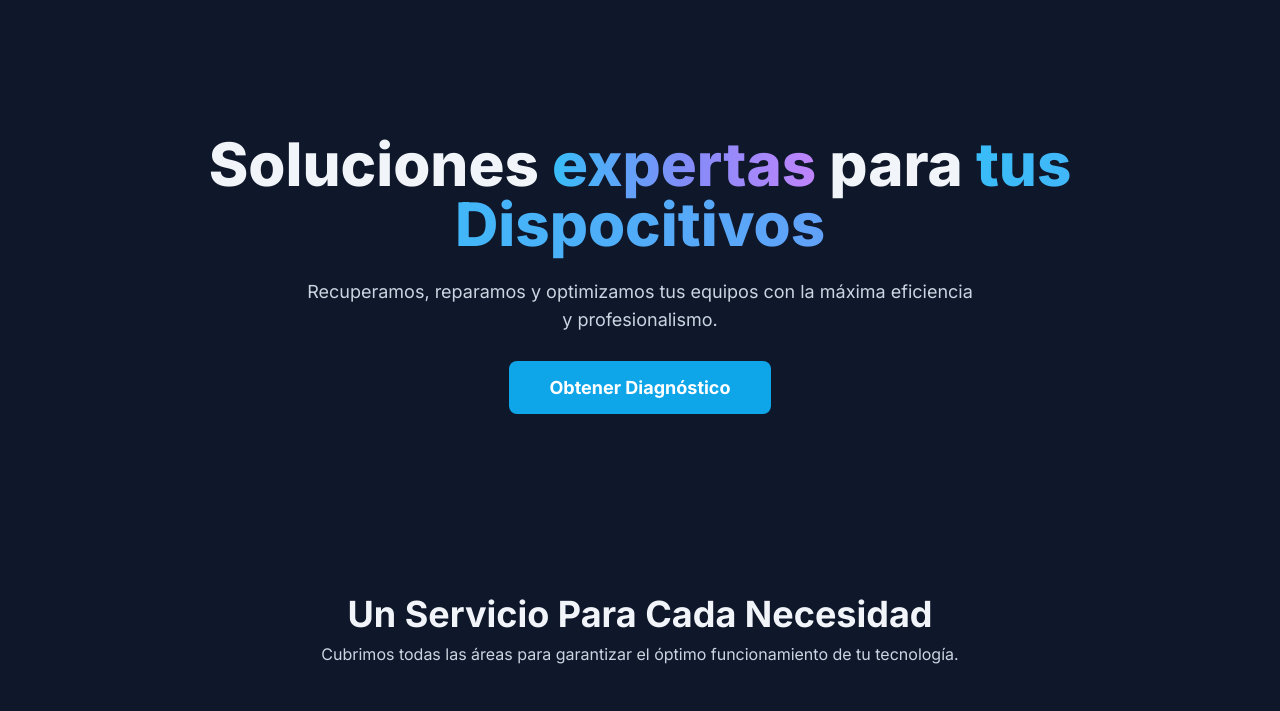
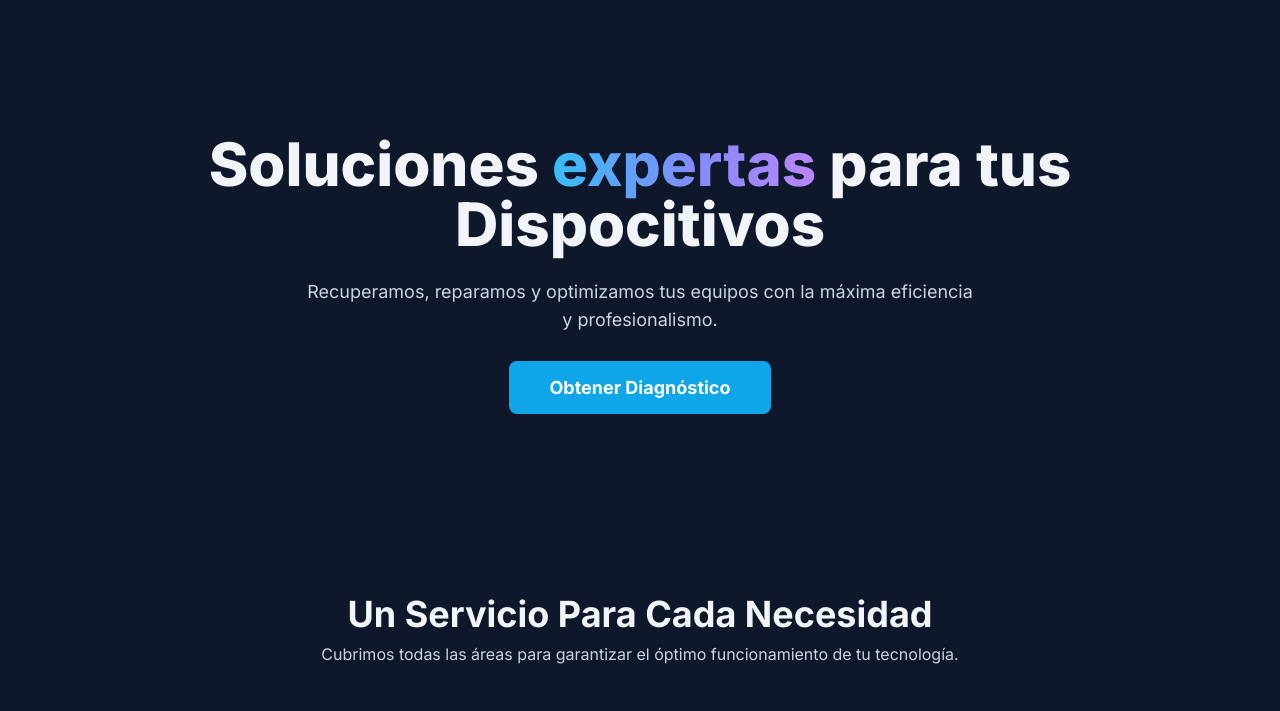
Before and after one commit to agustinignacioguti264-cell/agustinignacioguti264-cell.github.io, a plain HTML site: page index.html in a window 1280 px wide. Shown: the part 82-793 px from the top of the page. Drawn offline with nearby package versions, Linux system fonts and the light colour scheme.

Commit message:
Update index.html

```diff
--- a/index.html
+++ b/index.html
@@ -85,7 +85,7 @@
         <!-- Sección Hero -->
         <header class="text-center pt-32 pb-20 md:pt-48 md:pb-32">
             <h1 class="text-4xl md:text-6xl font-extrabold text-heading-text leading-tight">
-                Soluciones <span class="text-gradient">expertas</span> para<span class="text-gradient"> tus Dispocitivos</p>
+                Soluciones <span class="text-gradient">expertas </span> para </span class="text-gradient"> tus Dispocitivos</p>
                 <span class="text-primary" x-data="typewriter()" x-text="text" x-init="init()"></span>
             </h1>
             <p class="text-lg text-light-text mt-6 max-w-2xl mx-auto">Recuperamos, reparamos y optimizamos tus equipos con la máxima eficiencia y profesionalismo.</p>
```
